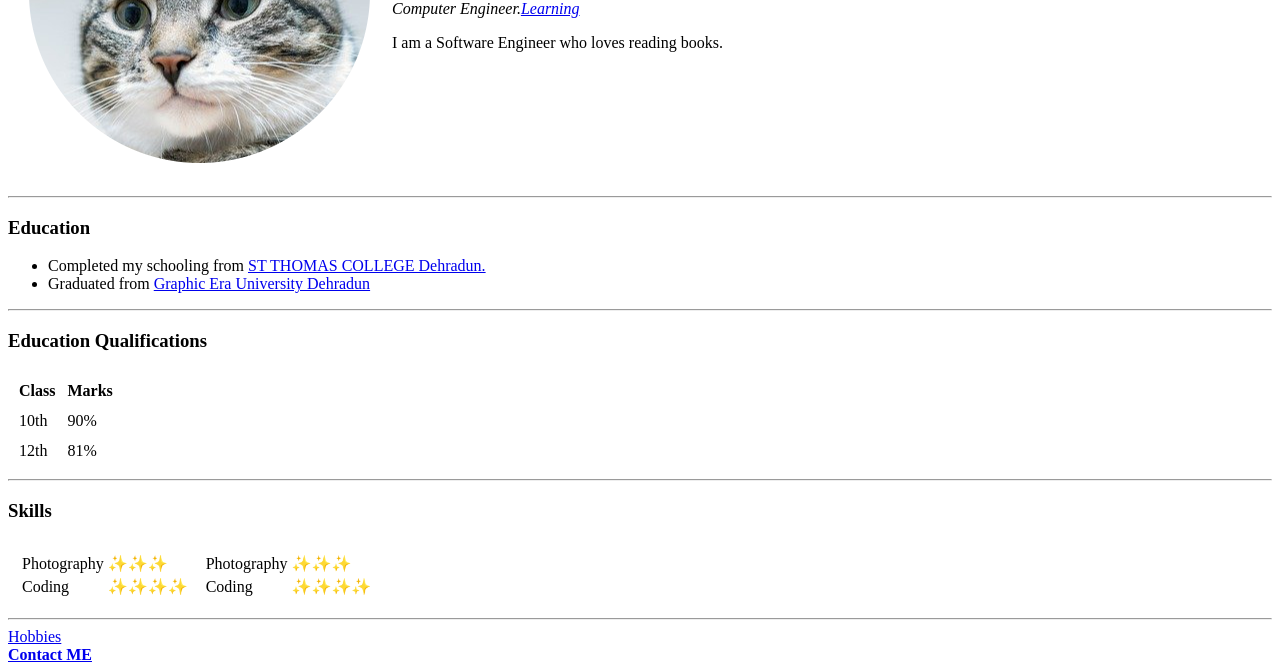
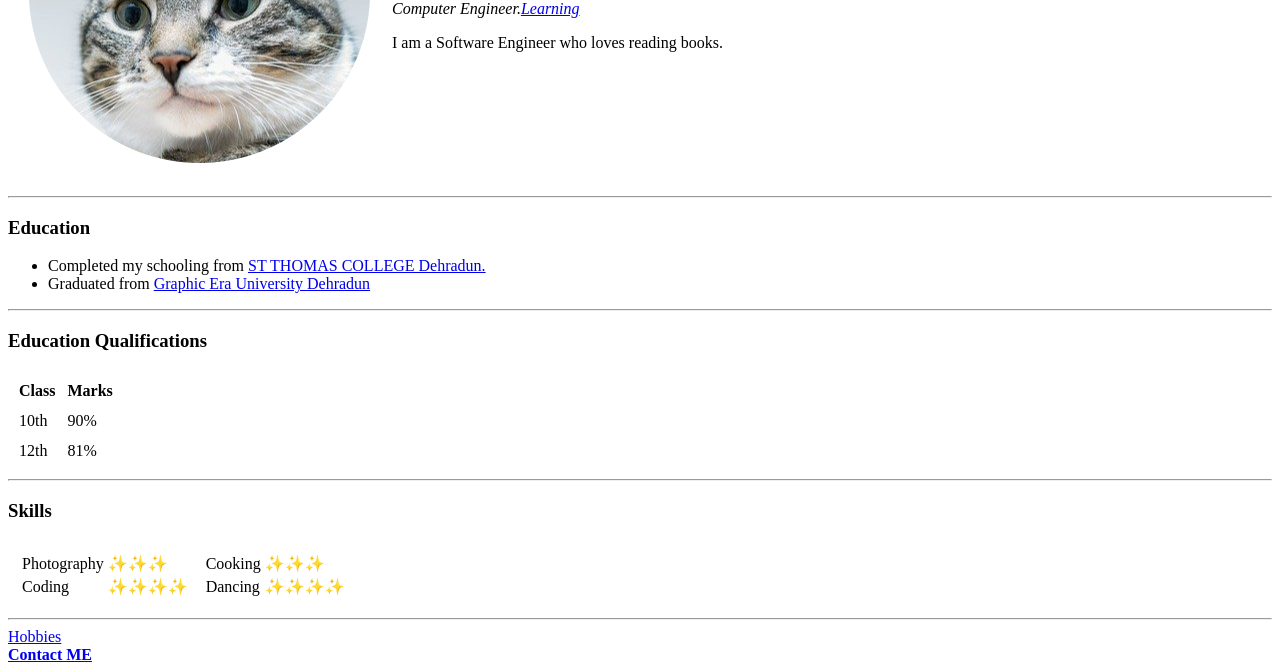
Before and after one commit to AayushiKukreja/CV, a plain HTML site: page index.html in a window 1280 px wide. Shown: the part 207-879 px from the top of the page. Drawn offline with Linux system fonts and the light colour scheme.

Commit message:
Update index.html

```diff
--- a/index.html
+++ b/index.html
@@ -83,7 +83,7 @@
         <table>
           <tr>
             <td>
-              Photography
+              Cooking
             </td>
             <td>
               ✨✨✨
@@ -91,7 +91,7 @@
           </tr>
           <tr>
             <td>
-              Coding
+              Dancing
             </td>
             <td>
               ✨✨✨✨
```
